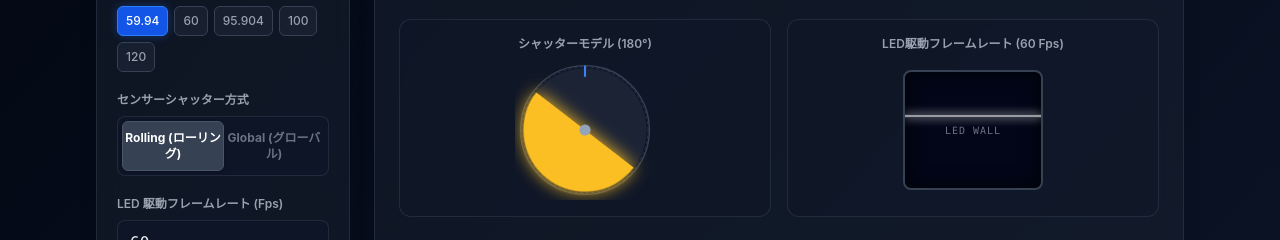
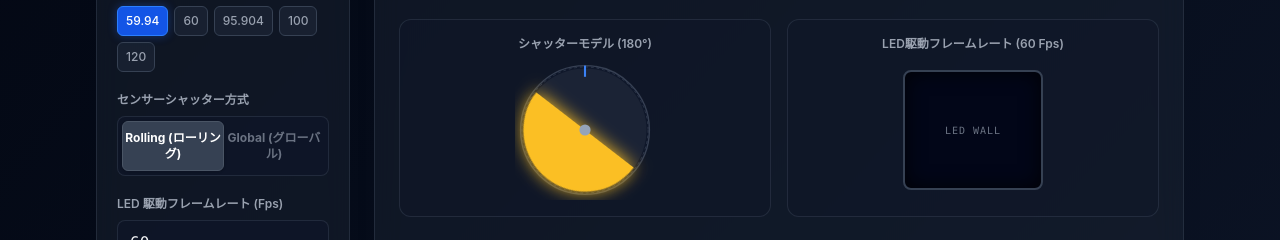
Before and after one commit to ookami1019/LED-System, a React (Vite) app in the folder Flickr/: page / in a window 1280 px wide. Shown: the part 378-618 px from the top of the page. Built offline with nearby package versions, Linux system fonts and the light colour scheme.

Commit message:
fix(flickr): always show speed slider and speed up LED scan animation

```diff
--- a/Flickr/src/components/ExposureVisualizer.tsx
+++ b/Flickr/src/components/ExposureVisualizer.tsx
@@ -61,9 +61,12 @@ export const ExposureVisualizer: React.FC<ExposureVisualizerProps> = ({ inputs,
   const isGlobalShutterOpen = (t % frameDuration) < exposureTime;
   const globalShutterOpacity = isGlobalShutterOpen ? 1 : 0.15;
 
-  // LEDスキャンライン
-  const ledScanY = (t % ledPeriod) / ledPeriod * 100;
-  const isLedBright = (t % ledPeriod) / ledPeriod <= 0.8;
+  // LEDスキャンライン（ゆっくりではなく、更新タイミングで素早くスキャンする表現に変更）
+  const ledCyclePhase = (t % ledPeriod) / ledPeriod; // 0.0 ~ 1.0
+  const isLedUpdating = ledCyclePhase < 0.15; // サイクルの最初の15%の時間を更新（スキャン）時間とする
+  const ledScanY = isLedUpdating ? (ledCyclePhase / 0.15) * 100 : 100;
+
+  const isLedBright = ledCyclePhase <= 0.8;
   const globalLedOpacity = isLedBright ? 1 : 0.7;
 
   const getShutterPath = (cx: number, cy: number, r: number, angle: number) => {
@@ -229,7 +232,7 @@ export const ExposureVisualizer: React.FC<ExposureVisualizerProps> = ({ inputs,
           </span>
           <div className="w-full max-w-[140px] aspect-square flex items-center justify-center">
             <div className={`relative w-full h-[120px] bg-slate-950 border-2 border-gray-700 rounded-lg overflow-hidden flex items-center justify-center shadow-[inset_0_0_20px_rgba(0,0,0,0.8)]`} style={inputs.sensorType === 'Global' ? { opacity: globalLedOpacity } : undefined}>
-              {inputs.sensorType === 'Rolling' && (
+              {inputs.sensorType === 'Rolling' && isLedUpdating && (
                 <div className="absolute left-0 w-full h-1 bg-gradient-to-b from-transparent via-white/80 to-transparent shadow-[0_0_10px_rgba(255,255,255,0.6)]" style={{ top: `${ledScanY}%` }} />
               )}
               <span className="z-10 font-mono text-[10px] tracking-widest text-gray-500 uppercase select-none">
@@ -251,12 +254,10 @@ export const ExposureVisualizer: React.FC<ExposureVisualizerProps> = ({ inputs,
               }} className="w-3.5 h-3.5 accent-blue-500" />
               シミュレーション再生
             </label>
-            {isScrolling && (
-              <div className="flex items-center gap-2 bg-gray-900/40 border border-gray-700/50 px-2.5 py-1.5 rounded-lg">
-                <span className="text-[10px] text-gray-400 font-mono w-12">速度: {speedMultiplier.toFixed(1)}x</span>
-                <input type="range" min="0.1" max="5.0" step="0.1" value={speedMultiplier} onChange={(e) => setSpeedMultiplier(parseFloat(e.target.value))} className="w-16 h-1 bg-gray-700 rounded-full appearance-none outline-none accent-blue-500" style={{ height: '4px' }} />
-              </div>
-            )}
+            <div className="flex items-center gap-2 bg-gray-900/40 border border-gray-700/50 px-2.5 py-1.5 rounded-lg">
+              <span className="text-[10px] text-gray-400 font-mono w-12">速度: {speedMultiplier.toFixed(1)}x</span>
+              <input type="range" min="0.1" max="5.0" step="0.1" value={speedMultiplier} onChange={(e) => setSpeedMultiplier(parseFloat(e.target.value))} className="w-16 h-1 bg-gray-700 rounded-full appearance-none outline-none accent-blue-500" style={{ height: '4px' }} />
+            </div>
           </div>
         </div>
 
```
